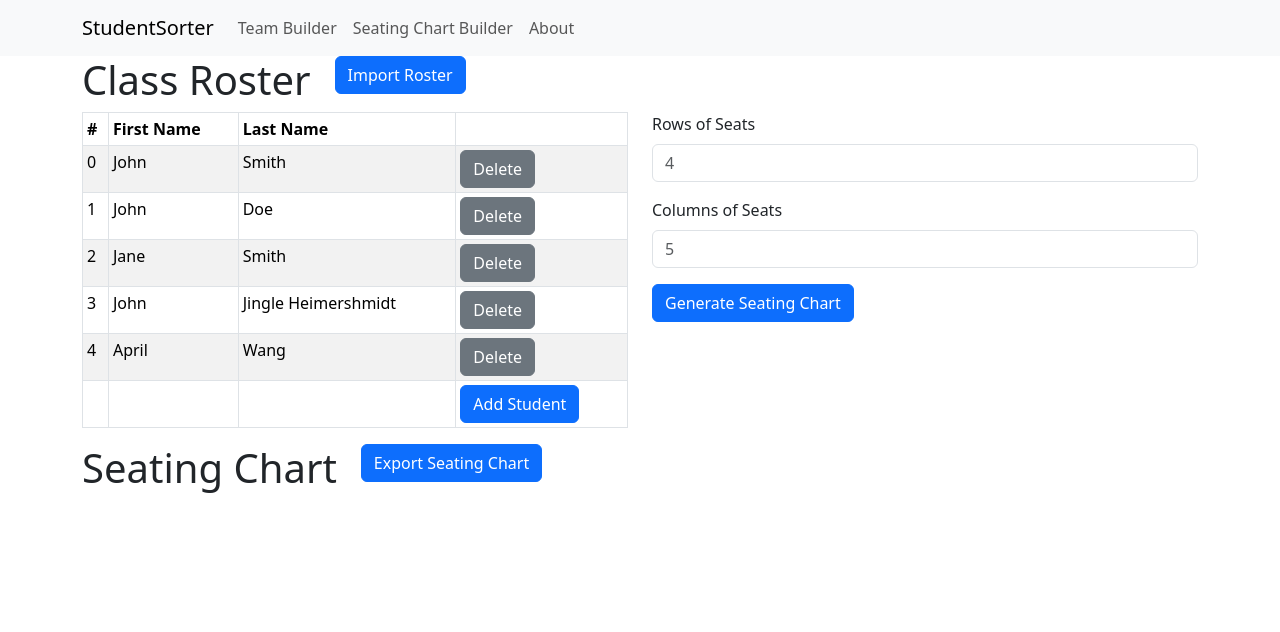
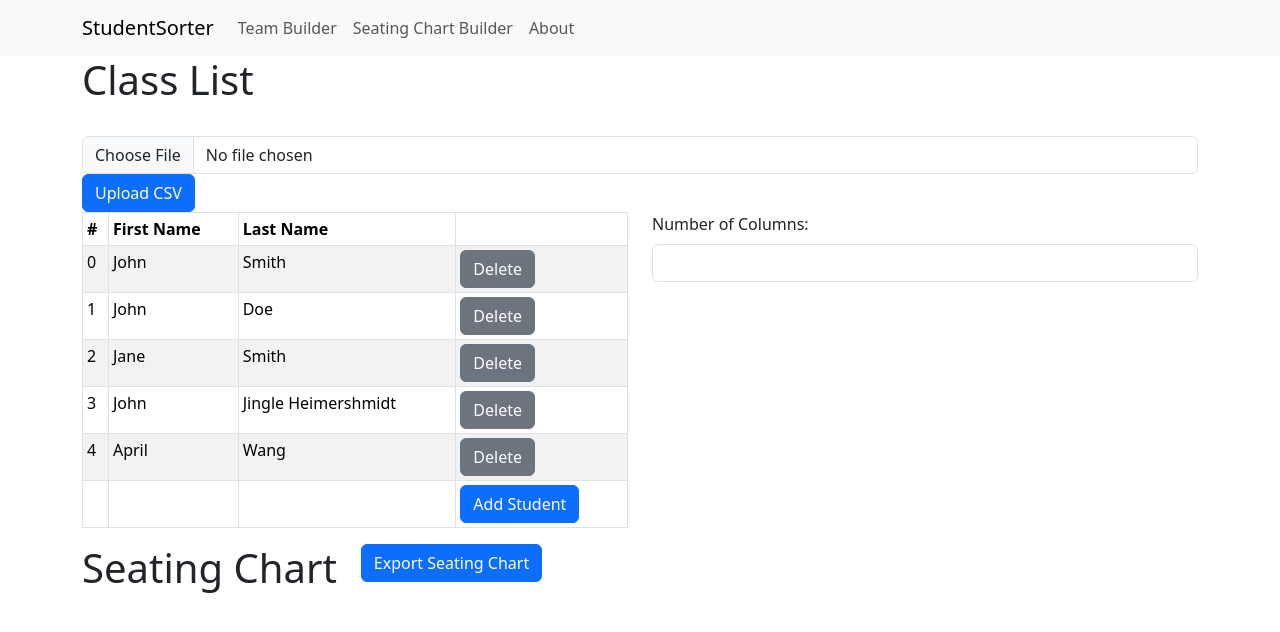
Before and after one commit to xiaolongbytes/StudentSorter, a Next.js app: page /seating in a window 1280 px wide. Shown: the top 632 px of the page. Built offline with nearby package versions, Linux system fonts and the light colour scheme.

Commit message:
Seating Generator
User can now create a seating chart based on the number of columns entered

```diff
--- a/src/components/SeatBuilder/SeatUserInput.tsx
+++ b/src/components/SeatBuilder/SeatUserInput.tsx
@@ -1,20 +1,19 @@
-import Button from 'react-bootstrap/Button';
+import React from 'react';
 import Form from 'react-bootstrap/Form';
 
-const SeatsUserInput = () => {
+interface SeatsUserInputProps {
+    setNumColumns: React.Dispatch<React.SetStateAction<number>>;
+}
+
+const SeatsUserInput: React.FC<SeatsUserInputProps> = ({ setNumColumns }) => {
     return (
-        <Form>
-            <Form.Group className="mb-3" controlId="SeatRows">
-                <Form.Label>Rows of Seats</Form.Label>
-                <Form.Control placeholder="4" />
-            </Form.Group>
-
-            <Form.Group className="mb-3" controlId="SeatColumns">
-                <Form.Label>Columns of Seats</Form.Label>
-                <Form.Control placeholder="5" />
-            </Form.Group>
-            <Button>Generate Seating Chart</Button>
-        </Form>
+        <Form.Group>
+            <Form.Label>Number of Columns:</Form.Label>
+            <Form.Control
+                type="number"
+                onChange={(e) => setNumColumns(parseInt(e.target.value, 10))}
+            />
+        </Form.Group>
     );
 };
 
--- a/src/components/SeatBuilder/index.tsx
+++ b/src/components/SeatBuilder/index.tsx
@@ -1,62 +1,132 @@
 import RosterTable from '@/common/components/ClassRoster';
+import useStudents from '../../hooks/useStudents'
 import { StudentData } from '@/common/components/Student';
 import Button from 'react-bootstrap/Button';
 import Col from 'react-bootstrap/Col';
 import Container from 'react-bootstrap/Container';
 import Row from 'react-bootstrap/Row';
 import SeatsUserInput from './SeatUserInput';
+import Form from 'react-bootstrap/Form';
+import { useState, useEffect } from 'react';
+import Table from 'react-bootstrap/Table';
+import './style.module.css'
 
-// Fake data for rendering, delete when real data is ready
-export const students: StudentData[] = [
-    {
-        id: 0,
-        first: 'John',
-        last: 'Smith',
-        groupID: 1,
-    },
-    {
-        id: 1,
-        first: 'John',
-        last: 'Doe',
-        groupID: 1,
-    },
-    {
-        id: 2,
-        first: 'Jane',
-        last: 'Smith',
-        groupID: 1,
-    },
-    {
-        id: 3,
-        first: 'John',
-        last: 'Jingle Heimershmidt',
-        groupID: 1,
-    },
-    {
-        id: 4,
-        first: 'April',
-        last: 'Wang',
-        groupID: 1,
-    },
-];
+// // Fake data for rendering, delete when real data is ready
+// export const students: StudentData[] = [
+//     {
+//         id: 0,
+//         first: 'John',
+//         last: 'Smith',
+//         groupID: 1,
+//     },
+//     {
+//         id: 1,
+//         first: 'John',
+//         last: 'Doe',
+//         groupID: 1,
+//     },
+//     {
+//         id: 2,
+//         first: 'Jane',
+//         last: 'Smith',
+//         groupID: 1,
+//     },
+//     {
+//         id: 3,
+//         first: 'John',
+//         last: 'Jingle Heimershmidt',
+//         groupID: 1,
+//     },
+//     {
+//         id: 4,
+//         first: 'April',
+//         last: 'Wang',
+//         groupID: 1,
+//     },
+//     {
+//         id: 5,
+//         first: 'Jane',
+//         last: 'Smith',
+//         groupID: 1,
+//     },
+//     {
+//         id: 6,
+//         first: 'John',
+//         last: 'Jingle Heimershmidt',
+//         groupID: 1,
+//     },
+//     {
+//         id: 7,
+//         first: 'April',
+//         last: 'Wang',
+//         groupID: 1,
+//     },
+//     {
+//         id: 8,
+//         first: 'Jane',
+//         last: 'Smith',
+//         groupID: 1,
+//     },
+//     {
+//         id: 9,
+//         first: 'John',
+//         last: 'Jingle Heimershmidt',
+//         groupID: 1,
+//     },
+//     {
+//         id: 10,
+//         first: 'April',
+//         last: 'Wang',
+//         groupID: 1,
+//     },
+// ];
 
-const SeatBuilder = () => {
+
+const SeatBuilder: React.FC = () => {
+    const [numColumns, setNumColumns] = useState<number>(0);
+    const [seatingChart, setSeatingChart] = useState<StudentData[][]>([]);
+    const { students, addStudent, deleteStudent, handleFileUpload, processCSVUpload } = useStudents();
+
+    const generateSeatingChart = () => {
+      const newSeatingChart: StudentData[][] = [];
+
+      students.forEach((student, index) => {
+        const row = Math.floor(index / numColumns);
+        if (!newSeatingChart[row]) {
+          newSeatingChart[row] = [];
+        }
+        newSeatingChart[row].push(student);
+      });
+
+      setSeatingChart(newSeatingChart);
+    };
+
+    useEffect(() => {
+      generateSeatingChart();
+    }, [numColumns, students]);
+
     return (
       <Container>
         <Row>
           <Col md="auto">
-                    <h1>Class Roster</h1>
+            <h1>Class List</h1>
           </Col>
-                <Col md="auto">
-                    <Button variant="primary">Import Roster</Button>
-                </Col>
+          <Form>
+            <Form.Group>
+              <Form.Label></Form.Label>
+              <Form.Control type="file" accept=".csv" onChange={handleFileUpload} />
+            </Form.Group>
+            <Button variant="primary" onClick={(e) => processCSVUpload(e)}>Upload CSV</Button>
+          </Form>
         </Row>
         <Row>
           <Col>
-                    <RosterTable students={students} />
+            {/* Assuming RosterTable is a valid component */}
+            <RosterTable students={students} deleteStudent={deleteStudent} addStudent={addStudent} />
           </Col>
           <Col>
-                    <SeatsUserInput />
+            {/* Assuming SeatsUserInput is a valid component */}
+            <SeatsUserInput setNumColumns={setNumColumns} />
           </Col>
         </Row>
         <Row>
@@ -67,6 +137,20 @@ const SeatBuilder = () => {
             <Button variant="primary">Export Seating Chart</Button>
           </Col>
         </Row>
+        {/* Display the seating chart here */}
+        <Table striped bordered hover size="sm">
+          <tbody>
+            {seatingChart.map((row, rowIndex) => (
+              <tr key={rowIndex}>
+                {row.map((student) => (
+                  <td key={student.id}>
+                    {`${student.first} ${student.last}`}
+                  </td>
+                ))}
+              </tr>
+            ))}
+          </tbody>
+        </Table>
       </Container>
     );
   };
--- /dev/null
+++ b/src/components/SeatBuilder/style.module.css
@@ -0,0 +1,12 @@
+.seatingColumn {
+    background-color: #f0f0f0;
+    border-radius: 8px;
+    padding: 10px;
+}
+.studentBox {
+    background-color: #b7b4b4;
+    border: 1px solid #000000;
+    border-radius: 5px;
+    padding: 8px;
+    margin-bottom: 8px;
+}
```
Lines whose indentation alone changed are shown as unchanged.
